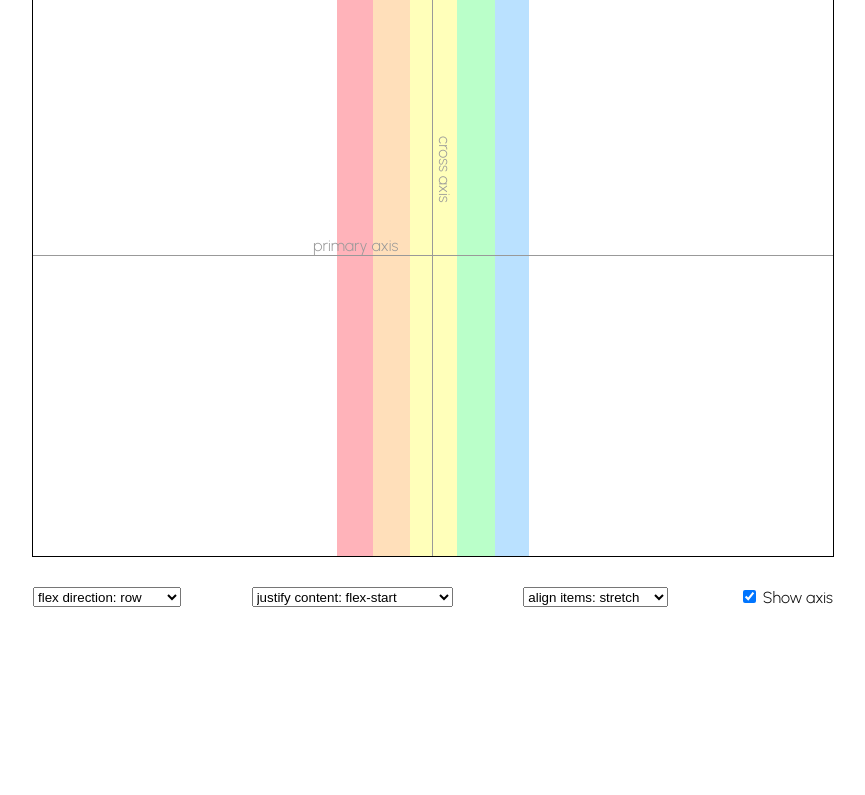
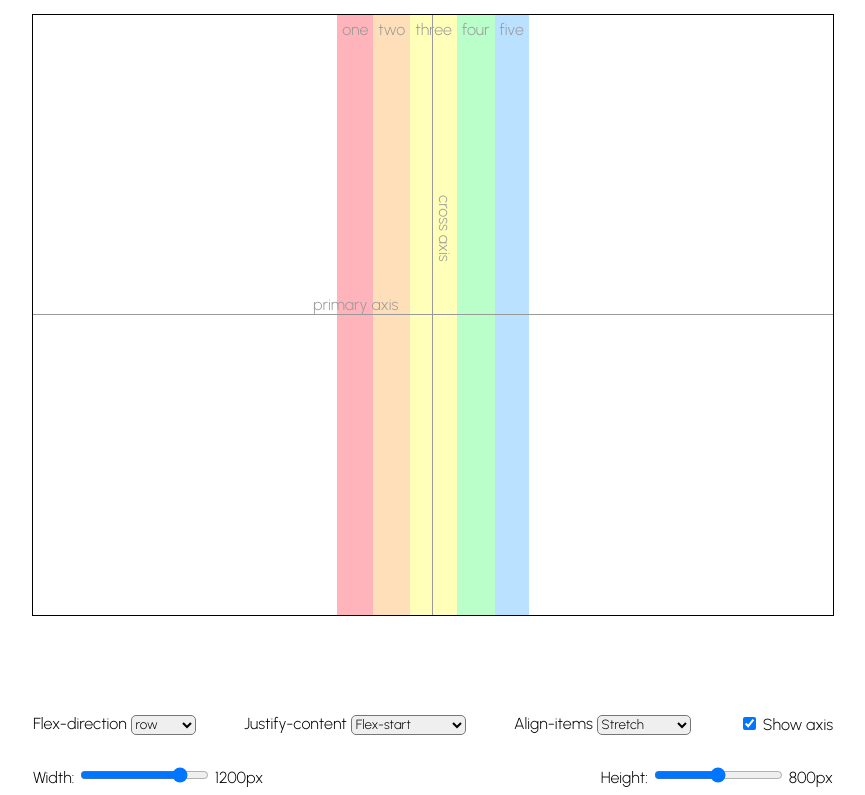
Before and after one commit to biokah/flexbox-demo, a plain HTML site: page index.html in a window 1280 px wide. Shown: the part 75-870 px from the top of the page, without its empty margins (207-1072 px from the left). Before the commit the page ends 800 px from the top, so only its background shows below. Drawn offline with Linux system fonts and the light colour scheme.

Commit message:
adding size controllers

```diff
--- a/css/main.css
+++ b/css/main.css
@@ -1,5 +1,14 @@
 body {
     font-family: 'Urbanist', sans-serif;
+}
+
+h1 {
+    text-align: center;
+    width: 100%;
+}
+
+.demo-wrapper {
+    min-height: 670px;
 }
 
 .demo-container {
@@ -10,6 +19,7 @@ body {
     justify-content: center;
     margin: 30px auto 0 auto;
     position: relative;
+    resize: both;
 }
 
 .demo-container::before {
@@ -53,12 +63,30 @@ body {
 }
 
 
-.controlers-container {
+.controlers-container, .size-controllers {
     display: flex;
     justify-content: space-between;
     margin: 30px auto 0 auto;
     width: 800px;
 
+}
+
+.size-controllers div span::after {
+    content: 'px';
+    position: relative;
+}
+
+select {
+    font-family: 'Urbanist', sans-serif;
+    border-radius: 5px;
+}
+
+select::before {
+    content: '';
+    background: red;
+    position: absolute;
+    width: 10px;
+    height: 10px;
 }
 
 .item {
--- a/index.html
+++ b/index.html
@@ -11,7 +11,10 @@
     <title>Document</title>
 </head>
 <body>
+    <h1>Flexbox magic</h1>
+    <div class="demo-wrapper">
         <div class="demo-container">
+
             <div class="item one">one</div>
             <div class="item two">two</div>
             <div class="item three">three</div>
@@ -20,32 +23,58 @@
             <div class="y axis">cross axis</div>
             <div class="x axis">primary axis</div>
         </div>
+    </div>
+
     <div class="controlers-container">
+        <div>
+            <label for="">Flex-direction</label>
             <select name="flexDirection" class="dropdown" id="flex-direction">
-            <option value="row">flex direction: row</option>
-            <option value="column">flex direction: column</option>
+                <option value="row">row</option>
+                <option value="column">column</option>
             </select>
+        </div>
+        <div>
+            <label for="">Justify-content</label>
             <select name="justifyContent" class="dropdown" id="justify-content">
-            <option value="flex-start">justify content: flex-start</option>
-            <option value="flex-end">justify content: flex-end</option>
-            <option value="center">justify content: center</option>
-            <option value="space-between">justify content: space between</option>
-            <option value="space-around">justify content: space around</option>
-            <option value="space-evenly">justify content: space evenly</option>
+                <option value="flex-start">Flex-start</option>
+                <option value="flex-end">Flex-end</option>
+                <option value="center">Center</option>
+                <option value="space-between">Space between</option>
+                <option value="space-around">Space around</option>
+                <option value="space-evenly">Space evenly</option>
             </select>
+        </div>
+        <div>
+            <label for="">Align-items</label>
             <select name="alignItems" class="dropdown" id="align-items">
-            <option value="stretch">align items: stretch</option>
-            <option value="flex-start">align items: flex-start</option>
-            <option value="flex-end">align items: flex-end</option>
-            <option value="center">align items:center</option>
-            <option value="baseline">align items: baseline</option>
+                <option value="stretch">Stretch</option>
+                <option value="flex-start">Flex-start</option>
+                <option value="flex-end">Flex-end</option>
+                <option value="center">Items:center</option>
+                <option value="baseline">Baseline</option>
             </select>
+        </div>
+
         <div>
             <input id="axis-checkbox" type="checkbox" checked>
             <label for="">Show axis</label>
         </div>
+    </div>
+    <div class="size-controllers">
+        <div>
+            <label for="">Width:</label>
+            <input type="range" id="width-range" value="1200" min="360" max="1400" name="width">
+            <span id="width-text">1200</span>
+        </div>
+        <div>
+            <label for="">Height:</label>
+            <input type="range" id="height-range" value="800" min="600" max="1000" name="height">
+            <span id="height-text">800</span>
+        </div>
+
 
     </div>
+
     <script src="js/index.js"></script>
 </body>
 </html>
--- a/js/index.js
+++ b/js/index.js
@@ -1,13 +1,15 @@
 const demoContainer = document.getElementsByClassName('demo-container')[0];
-const axisElements = document.getElementsByClassName('axis')
+const axisElements = document.getElementsByClassName('axis');
+const dropdowns = document.getElementsByClassName('dropdown');
 
 const init = () => {
-    const dropdowns = document.getElementsByClassName('dropdown');
     const dropdownElements = Array.from(dropdowns);
     dropdownElements.forEach(item => {
         item.addEventListener('change', addValue);
     })
     document.getElementById('axis-checkbox').addEventListener('change', toggleAxis);
+    document.getElementById('width-range').addEventListener('input', setSize)
+    document.getElementById('height-range').addEventListener('input', setSize)
 }
 
 const addValue = (e) => {
@@ -16,6 +18,12 @@ const addValue = (e) => {
         setAxis(e.target.value);
     }
 
+}
+
+const setSize = (e) => {
+    document.getElementById(`${e.target.name}-text`).innerText = e.target.value;
+    console.log(e.target.name, e.target.value)
+    demoContainer.style[e.target.name] = `${e.target.value * .666}px`
 }
 
 const toggleAxis = (e) => {
@@ -30,4 +38,5 @@ const setAxis = (value) => {
     axisElements[1].innerText = value === 'row' ? 'primary axis' : 'cross axis'
 }
 
+
 init();
```
Also changed, not shown: pages/direction.html (added, +51 -0 lines), pages/mobile.html (added, +19 -0 lines). Lines whose indentation alone changed are shown as unchanged.
